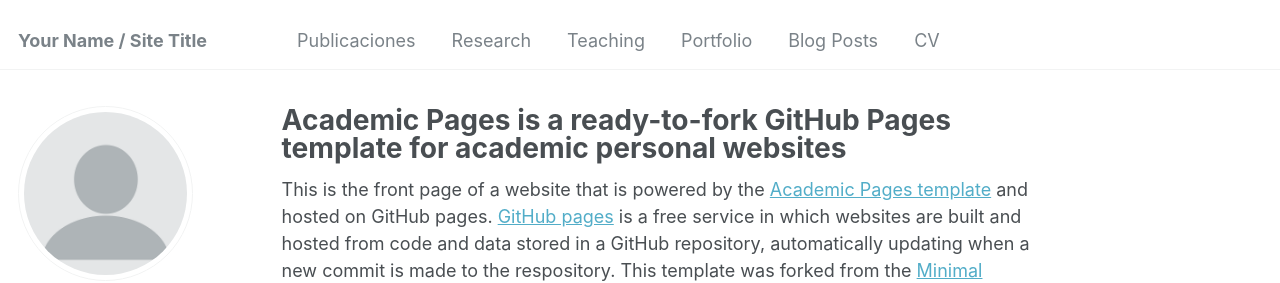
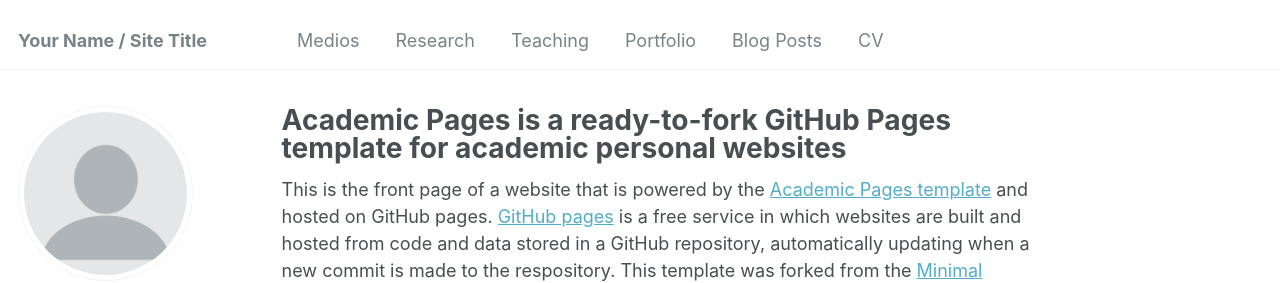
Before and after one commit to EnexFG/EnexFG.github.io, a Jekyll site: the page built from _pages/about.md, in a window 1280 px wide. Shown: the top 283 px of the page. Built offline with Jekyll 4.4.1, drawn with Linux system fonts in a browser that asks for light colours; some web fonts are replaced.

Commit message:
Update navigation.yml

```diff
--- a/_data/navigation.yml
+++ b/_data/navigation.yml
@@ -1,7 +1,7 @@
 # main links links
 main:
-  - title: "Publicaciones"
-    url: /publicaciones/
+  - title: "Medios"
+    url: /articulos/
 
   - title: "Research"
     url: /research/
```
